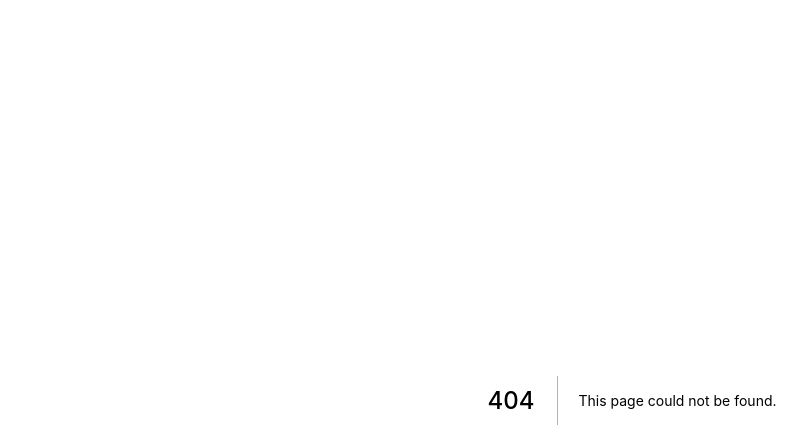
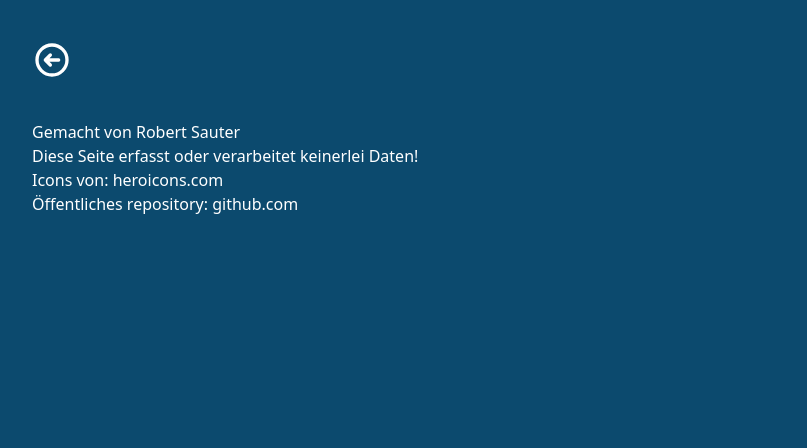
Before and after one commit to robertsauter/schocken, a Next.js app: page /imprint in a window 1280 px wide. Before the commit this address had no page. Shown: the top 448 px of the page, without its empty margins (8-815 px from the left). Built offline with nearby package versions, Linux system fonts and the light colour scheme.

Commit message:
functionality fixes, ui improvements

```diff
--- a/components/DiceWrapper.js
+++ b/components/DiceWrapper.js
@@ -6,6 +6,7 @@ export default class DiceWrapper extends React.Component {
         super(props);
         this.state = {
             values: [],
+            valuesLoaded: false
         }
     }
 
@@ -16,7 +17,9 @@ export default class DiceWrapper extends React.Component {
             const max = Math.floor(7);
             newValues.push(Math.floor(Math.random() * (max - min) + min));
         }
-        this.setState({ values: newValues });
+        window.setTimeout(() => {
+            this.setState({ values: newValues, valuesLoaded: true });
+        }, 100);
     }
 
     onOnesLayout(ones, sixes) {
@@ -39,16 +42,26 @@ export default class DiceWrapper extends React.Component {
         const onesPresent = ones.length > 0 || sixes.length > 1;
         return(
             <div className="w-full h-full">
-                <div className="w-full h-5/6 flex items-center justify-center gap-x-6 flex-wrap">
+                <div className={ `${ this.state.valuesLoaded ? 'opacity-100' : 'opacity-0 translate-y-1' } w-full h-4/6 md:h-5/6 flex content-center gap-y-6 justify-center gap-x-6 flex-wrap mb-2 transition-all duration-200` }>
                     { this.state.values.map((value, i) => <Dice key={i} value={value} diceType="big"></Dice>) }
                 </div>
-                {this.props.move < 3 && ones.length < 3
-                    ? <div className="h-1/6 flex items-center justify-around">
-                        <div onClick={ onesPresent ? () => this.onOnesLayout(ones, sixes) : ()=>{} } className={ `${ onesPresent ? '' : 'opacity-50' } bg-sky-900 text-white p-2 rounded-full` }>Einsen rauslegen</div>
-                        <div onClick={ this.props.handleNewDiceRoll } className="bg-red-900 text-white p-2 rounded-full">Nochmal würfeln</div>
+                {this.props.move < 3 && ones.length < 3 && this.props.currentOnes + ones.length < 3
+                    ? <div className="h-2/6 md:h-1/6 flex flex-col md:flex-row items-center justify-center gap-x-4 gap-y-4">
+                        <div onClick={ this.props.handleNewDiceRoll } className="border-4 text-2xl sm:text-3xl md:text-4xl border-sky-900 text-sky-900 hover:text-white hover:bg-sky-900 duration-200 transition-all cursor-pointer py-2 px-6 rounded-full text-center font-bold w-fit">Nochmal würfeln</div>
+                        <div onClick={ onesPresent ? () => this.onOnesLayout(ones, sixes) : ()=>{} } className={ `${ onesPresent ? 'schocken-ones cursor-pointer' : 'opacity-50 cursor-default' } rounded-full py-2 pl-4 pr-2 flex items-center` }>
+                            <span className="pb-1 text-2xl sm:text-3xl md:text-4xl font-medium">Einsen rauslegen</span>
+                            <svg xmlns="http://www.w3.org/2000/svg" class="h-6 w-6" fill="none" viewBox="0 0 24 24" stroke="currentColor" stroke-width="2">
+                                <path stroke-linecap="round" stroke-linejoin="round" d="M9 5l7 7-7 7" />
+                            </svg>
+                        </div>
                     </div>
-                    : <div className="h-1/6 flex items-center justify-center">
-                        <div onClick={ this.props.newGame } className="bg-sky-900 text-white p-2 rounded-full">Neues Spiel</div>
+                    : <div className="h-2/6 md:h-1/6 flex items-center justify-center">
+                        <div className="schocken-reload flex items-center justify-center cursor-pointer">
+                            <div onClick={ this.props.newGame } className="text-2xl sm:text-3xl md:text-4xl font-bold pb-1 mr-4">Neues Spiel</div>
+                            <svg xmlns="http://www.w3.org/2000/svg" class="h-6 w-6 sm:h-8 sm:w-8" fill="none" viewBox="0 0 24 24" stroke="currentColor" stroke-width="2">
+                                <path stroke-linecap="round" stroke-linejoin="round" d="M4 4v5h.582m15.356 2A8.001 8.001 0 004.582 9m0 0H9m11 11v-5h-.581m0 0a8.003 8.003 0 01-15.357-2m15.357 2H15" />
+                            </svg>
+                        </div>
                     </div>
                 }
             </div>
--- a/components/RevealButton.js
+++ b/components/RevealButton.js
@@ -1,5 +1,5 @@
 export default function RevealButton(props) {
-    return (<div onClick={ props.handleClick } className="w-full h-full flex items-center justify-center text-4xl font-bold">
+    return (<div onClick={ props.handleClick } className="hover:text-sky-900 hover:-translate-y-2 duration-200 transition-all cursor-pointer w-full h-full flex items-center justify-center text-5xl sm:text-8xl md:text-9xl font-bold">
         Aufdecken
     </div>);
 }
--- a/components/RollDiceButton.js
+++ /dev/null
@@ -1,5 +0,0 @@
-export default function RollDiceButton(props) {
-    return (<div onClick={ props.handleClick } className="w-full h-full flex items-center justify-center text-4xl font-bold">
-        Würfel werfen
-    </div>);
-}
--- /dev/null
+++ b/pages/imprint.js
@@ -0,0 +1,21 @@
+import Link from "next/dist/client/link";
+
+export default function Imprint(props) {
+    return(
+        <main className="p-10 bg-sky-900 h-screen">
+            <Link href="/">
+                <a className="text-white">
+                    <svg xmlns="http://www.w3.org/2000/svg" class="h-10 w-10" fill="none" viewBox="0 0 24 24" stroke="currentColor" stroke-width="2">
+                        <path stroke-linecap="round" stroke-linejoin="round" d="M11 15l-3-3m0 0l3-3m-3 3h8M3 12a9 9 0 1118 0 9 9 0 01-18 0z" />
+                    </svg>
+                </a>
+            </Link>
+            <div className="mt-10 text-white">
+                <p>Gemacht von Robert Sauter</p>
+                <p>Diese Seite erfasst oder verarbeitet keinerlei Daten!</p>
+                <p>Icons von: <a href="https://heroicons.com/" target="_blank" rel="noreferrer">heroicons.com</a></p>
+                <p>Öffentliches repository: <a href="https://github.com/robertsauter/schocken" target="_blank" rel="noreferrer">github.com</a></p>
+            </div>
+        </main>
+    );
+}
--- a/pages/index.js
+++ b/pages/index.js
@@ -2,16 +2,17 @@ import React from 'react';
 import Dice from '../components/Dice';
 import DiceWrapper from '../components/DiceWrapper';
 import RevealButton from '../components/RevealButton';
-import RollDiceButton from '../components/RollDiceButton';
+import Link from 'next/link';
 
 export default class Schocken extends React.Component {
   constructor(props) {
     super(props);
     this.state = {
-      mode: 'start',
+      mode: 'revealButton',
       move: 1,
       diceAmount: 3,
-      ones: 0
+      ones: 0,
+      menuOpen: false
     };
     this.newGame = this.newGame.bind(this);
     this.layOutOnes = this.layOutOnes.bind(this);
@@ -19,7 +20,7 @@ export default class Schocken extends React.Component {
   }
 
   newGame() {
-    this.setState({ mode: 'start', move: 1, diceAmount: 3, ones: 0 });
+    this.setState({ mode: 'revealButton', move: 1, diceAmount: 3, ones: 0 });
   }
 
   layOutOnes(ones, sixes) {
@@ -38,28 +39,48 @@ export default class Schocken extends React.Component {
       oneElements.push(<Dice key={ i } value={ 1 } diceType="small"></Dice>);
     }
     return (
-      <div className="min-w-screen h-screen">
-        <nav className="w-full h-1/6 flex items-center justify-between p-4">
-          <div onClick={ this.newGame } className="bg-red-500 rounded-full text-white p-2">Neues Spiel</div>
-          <div className="bg-sky-500 rounded-full p-2 text-white">Menü</div>
+      <div className="min-w-screen h-screen relative">
+        <nav className="w-full h-1/10 flex items-center justify-between px-6 sm:px-16">
+          <div onClick={ this.newGame } className="hover:rotate-180 duration-500 transition-transform cursor-pointer p-4 -ml-4">
+            <svg xmlns="http://www.w3.org/2000/svg" class="h-6 w-6 sm:h-8 sm:w-8" fill="none" viewBox="0 0 24 24" stroke="currentColor" stroke-width="2">
+              <path stroke-linecap="round" stroke-linejoin="round" d="M4 4v5h.582m15.356 2A8.001 8.001 0 004.582 9m0 0H9m11 11v-5h-.581m0 0a8.003 8.003 0 01-15.357-2m15.357 2H15" />
+            </svg>
+          </div>
+          <div onClick={ () => this.setState({ menuOpen: true }) } className="p-4 -mr-4">
+            <svg xmlns="http://www.w3.org/2000/svg" class="h-6 w-6 sm:h-8 sm:w-8" fill="none" viewBox="0 0 24 24" stroke="currentColor" stroke-width="2">
+              <path stroke-linecap="round" stroke-linejoin="round" d="M4 6h16M4 12h16M4 18h16" />
+            </svg>
+          </div>
         </nav>
-        <main className="w-full h-5/6">
-          <div className="h-1/6 flex items-center justify-between p-8">
-            <div className="text-xl font-semibold">{ this.state.move }/3</div>
-            <div className="flex items-center">{ oneElements }</div>
+        <main className="schocken-lower w-full h-9/10">
+          <div className="h-1/10 flex items-center justify-between px-6 sm:px-16">
+            <div className="text-3xl sm:text-4xl md:text-5xl font-bold">{ this.state.move }/3</div>
+            <div className="flex items-center gap-x-2">{ oneElements }</div>
           </div>
-          <div className="h-5/6 p-4">
+          <div className="h-9/10 p-4">
             {
-              this.state.mode === 'start'
-              ?  <RollDiceButton handleClick={ () => this.setState({ mode: 'revealButton' }) }></RollDiceButton>
-              :this.state.mode === 'revealButton'
+              this.state.mode === 'revealButton'
               ? <RevealButton handleClick={ () => this.setState({ mode: 'showResult' }) }></RevealButton>
               : this.state.mode === 'showResult'
-              ? <DiceWrapper move={ this.state.move } diceAmount={ this.state.diceAmount } handleOnes={ this.layOutOnes } handleNewDiceRoll={ this.newDiceRoll } newGame={ this.newGame }></DiceWrapper>
+              ? <DiceWrapper move={ this.state.move } currentOnes={ this.state.ones } diceAmount={ this.state.diceAmount } handleOnes={ this.layOutOnes } handleNewDiceRoll={ this.newDiceRoll } newGame={ this.newGame }></DiceWrapper>
               : ''
             }
           </div>
         </main>
+        <div className={` ${ this.state.menuOpen ? 'visible bg-sky-900/90' : 'invisible bg-sky-900/0' } absolute top-0 w-full h-full duration-200` }>
+          <div className="h-1/10 flex items-center justify-end px-6 sm:px-16 text-white">
+            <div onClick={ () => this.setState({ menuOpen: false }) } className="p-4 -mr-4">
+              <svg xmlns="http://www.w3.org/2000/svg" class="h-6 w-6 sm:h-8 sm:w-8" fill="none" viewBox="0 0 24 24" stroke="currentColor" stroke-width="2">
+                <path stroke-linecap="round" stroke-linejoin="round" d="M6 18L18 6M6 6l12 12" />
+              </svg>
+            </div>
+          </div>
+          <div className={ `${ this.state.menuOpen ? 'translate-y-0' : 'translate-y-1'} flex flex-col items-center p-10 duration-200` }>
+            <Link href="/imprint">
+              <a className="text-white text-3xl sm:text-4xl md:text-5xl font-bold">Impressum</a>
+            </Link>
+          </div>
+        </div>
       </div>
     )
   }
--- a/styles/globals.css
+++ b/styles/globals.css
@@ -3,24 +3,32 @@
 @tailwind utilities;
 
 @layer components {
-    #pageWrapper {
-        @apply grid w-screen h-screen;
-        grid-template-rows: 100px;
+    .schocken-ones svg {
+        @apply duration-200 transition-transform;
+    }
+    .schocken-ones:hover svg {
+        @apply translate-x-2;
+    }
+    .schocken-reload svg {
+        @apply duration-500 transition-transform;
+    }
+    .schocken-reload:hover svg {
+        @apply rotate-180;
     }
     .dice {
-        @apply border-2 border-black rounded-xl p-2 grid grid-cols-3 items-center justify-items-center;
+        @apply border-black p-2 grid grid-cols-3 items-center justify-items-center;
     }
     .dice.big {
-        @apply w-24 h-24;
+        @apply w-24 h-24 sm:w-40 sm:h-40 md:w-52 md:h-52 rounded-2xl border-4 sm:border-8;
     }
     .dice.small {
-        @apply w-16 h-16;
+        @apply w-14 h-14 sm:w-16 sm:h-16 rounded-xl border-2 sm:border-4;
     }
     .dot {
         @apply bg-black rounded-full;
     }
     .dot.big {
-        @apply w-4 h-4;
+        @apply w-5 h-5 sm:w-8 sm:h-8 md:w-10 md:h-10;
     }
     .dot.small {
         @apply w-3 h-3;
--- a/tailwind.config.js
+++ b/tailwind.config.js
@@ -4,7 +4,12 @@ module.exports = {
     "./components/**/*.js",
   ],
   theme: {
-    extend: {},
+    extend: {
+      height: {
+        '1/10': '10%',
+        '9/10': '90%'
+      }
+    },
   },
   plugins: [],
 }
```
Also changed, not shown: 1 other file (tests, documents, lock files or other folders).
